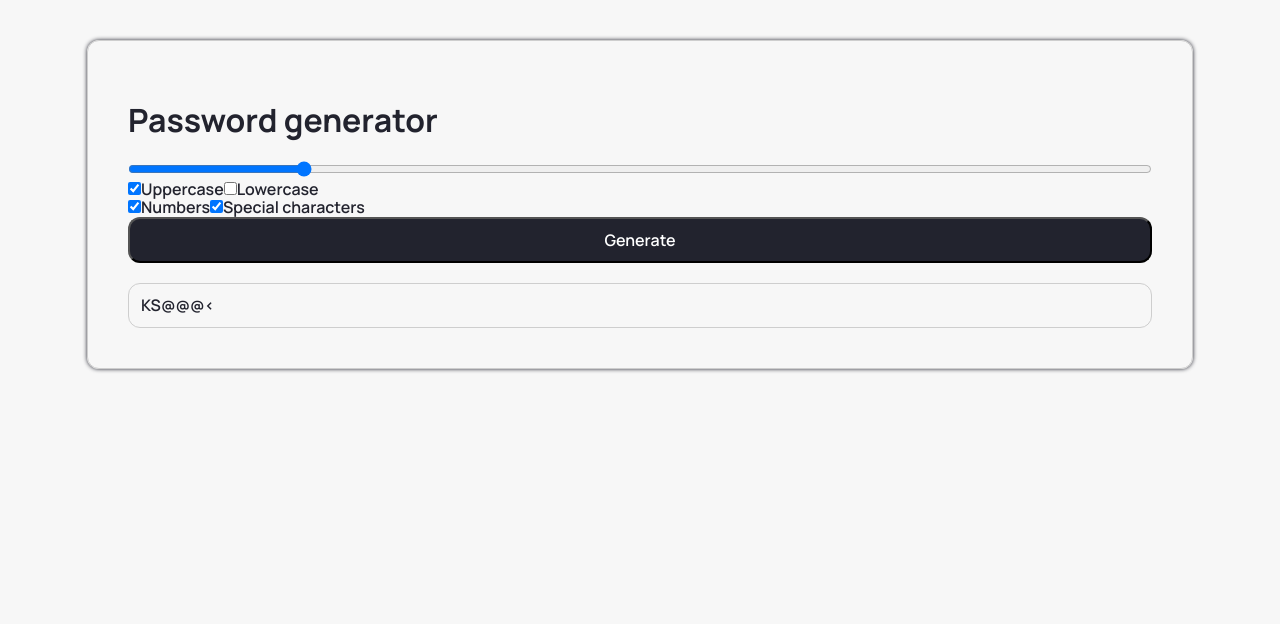
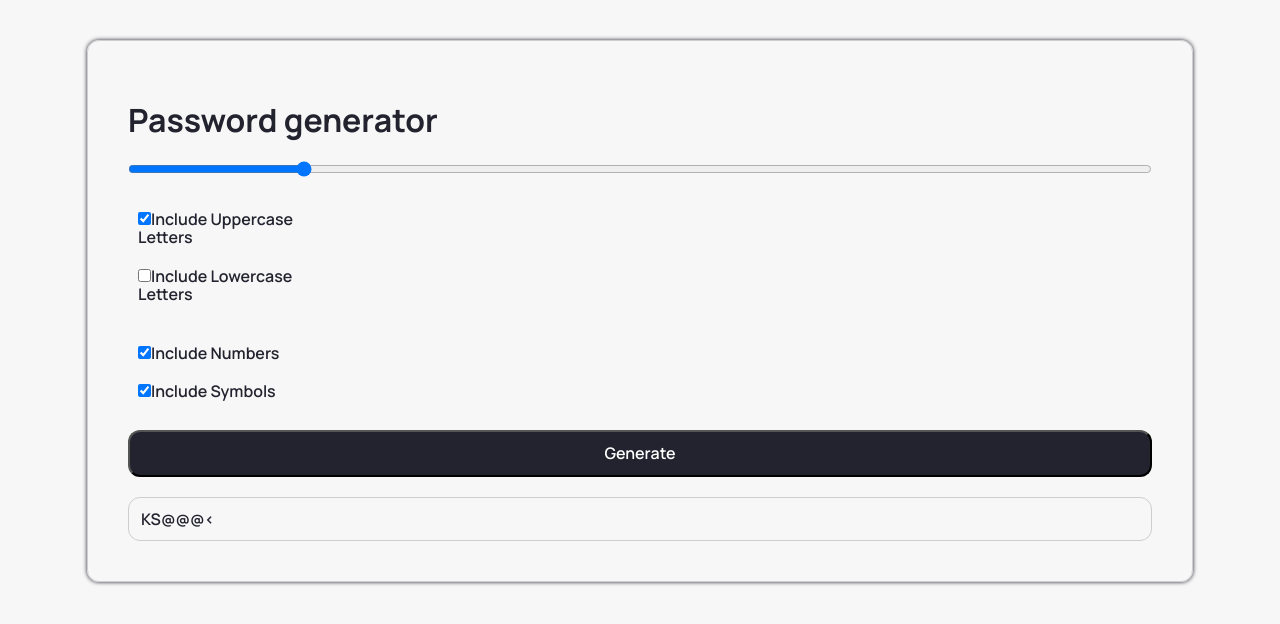
Before and after one commit to jakubkedzierski92/Passwordo, a Vue app: page / in a window 1280 px wide. Shown: the top 624 px of the page. Built offline with nearby package versions, Linux system fonts and the light colour scheme.

Commit message:
Add style to filter section

```diff
--- a/src/modules/HomeModule/interfaces/TheFilters/TheFilters.vue
+++ b/src/modules/HomeModule/interfaces/TheFilters/TheFilters.vue
@@ -1,23 +1,23 @@
 <template>
-  <div>
+  <div id="filters">
     <section id="filter">
       <label>
         <input type="checkbox" v-model="localIncludeUppercase" />
-        <span>Uppercase</span>
+        <span>Include Uppercase Letters</span>
       </label>
       <label>
         <input type="checkbox" v-model="localIncludeLowercase" />
-        <span>Lowercase</span>
+        <span>Include Lowercase Letters</span>
       </label>
     </section>
     <section id="filter">
       <label>
         <input type="checkbox" v-model="localIncludeNumbers" />
-        <span>Numbers</span>
+        <span>Include Numbers</span>
       </label>
       <label>
         <input type="checkbox" v-model="localIncludeSpecial" />
-        <span>Special characters</span>
+        <span>Include Symbols</span>
       </label>
     </section>
   </div>
@@ -76,3 +76,19 @@ export default defineComponent({
   },
 });
 </script>
+
+<style lang="sass" scoped>
+label
+    padding: 10px
+    padding-left: 0
+#filters
+    display: flex
+    padding: 10px
+
+#filter
+  display: flex
+  flex-direction: column
+  padding: 10px
+  padding-left: 0
+  width: 20%
+</style>
```
